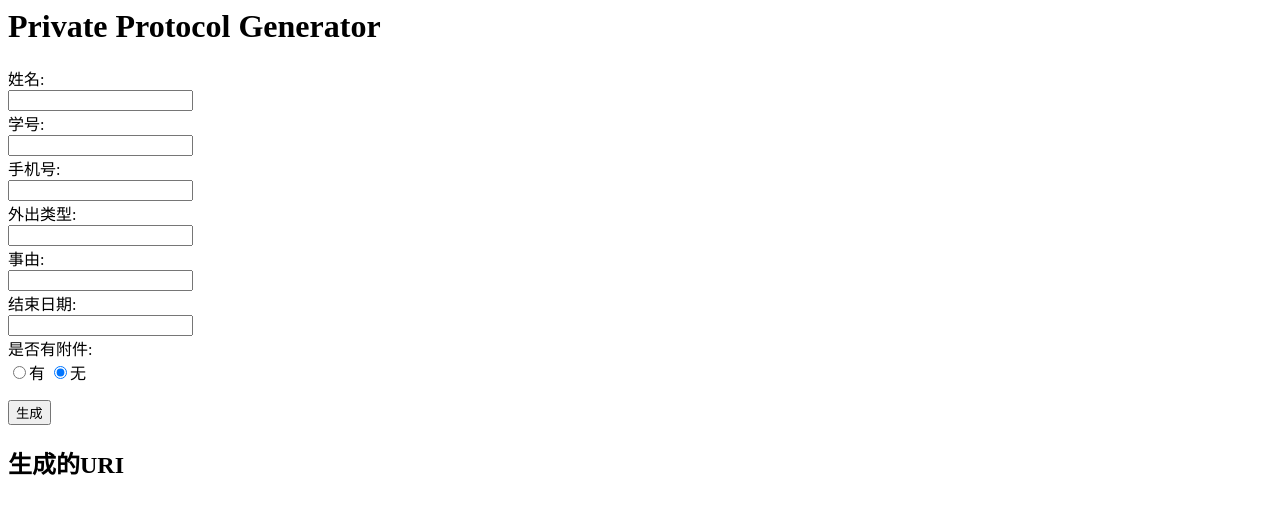
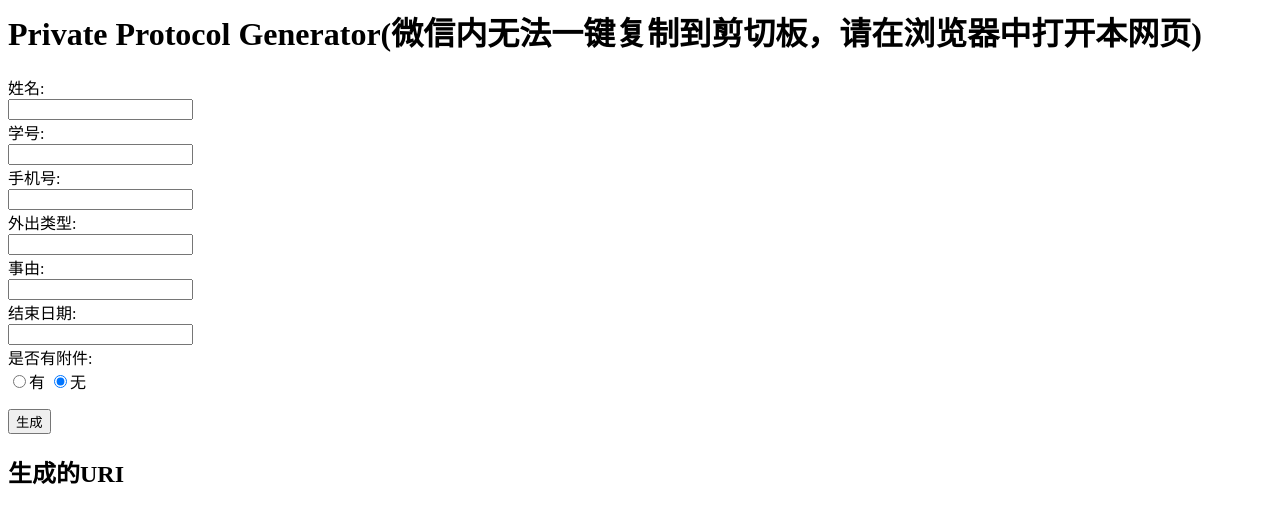
Before and after one commit to xakayan/fakeLicense, a plain HTML site: page helper.html in a window 1280 px wide. Drawn offline with Linux system fonts and the light colour scheme.

Commit message:
Add files via upload

```diff
--- a/helper.html
+++ b/helper.html
@@ -40,7 +40,7 @@
     </script>
   </head>
   <body>
-    <h1>Private Protocol Generator</h1>
+    <h1>Private Protocol Generator(微信内无法一键复制到剪切板，请在浏览器中打开本网页)</h1>
     <form>
       <label for="name">姓名:</label><br />
       <input type="text" id="name" name="name" /><br />
```
